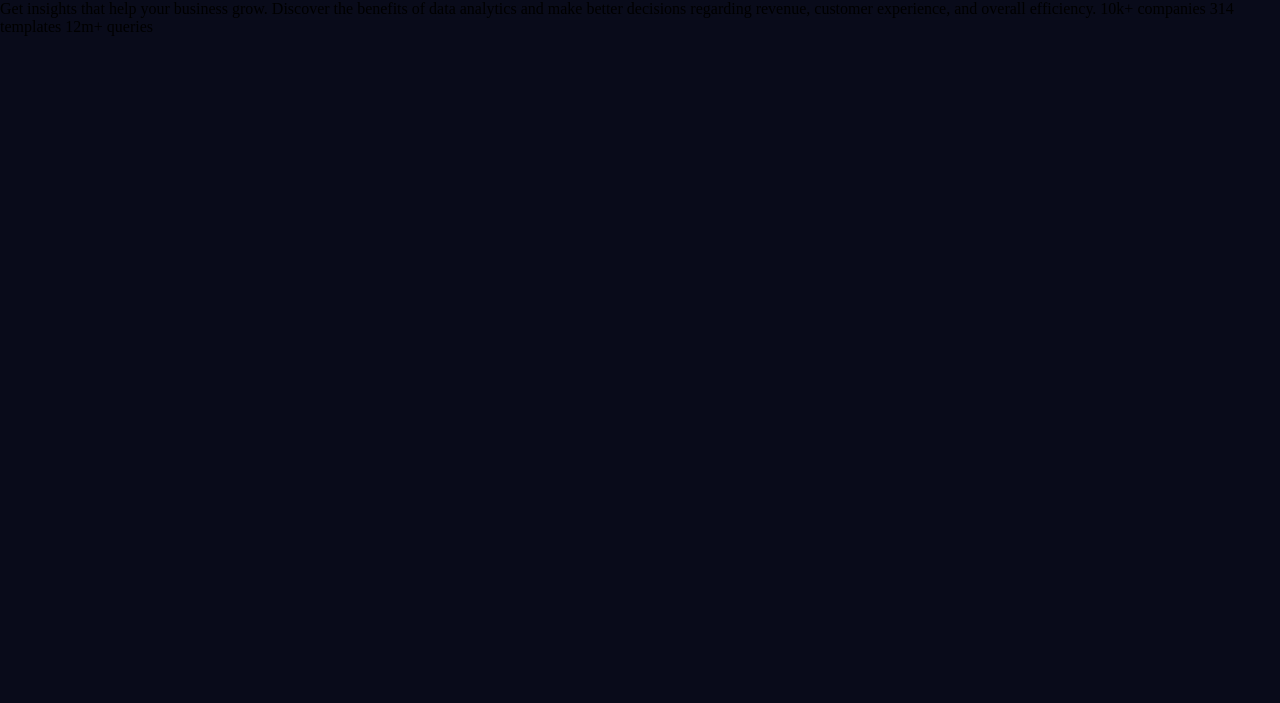
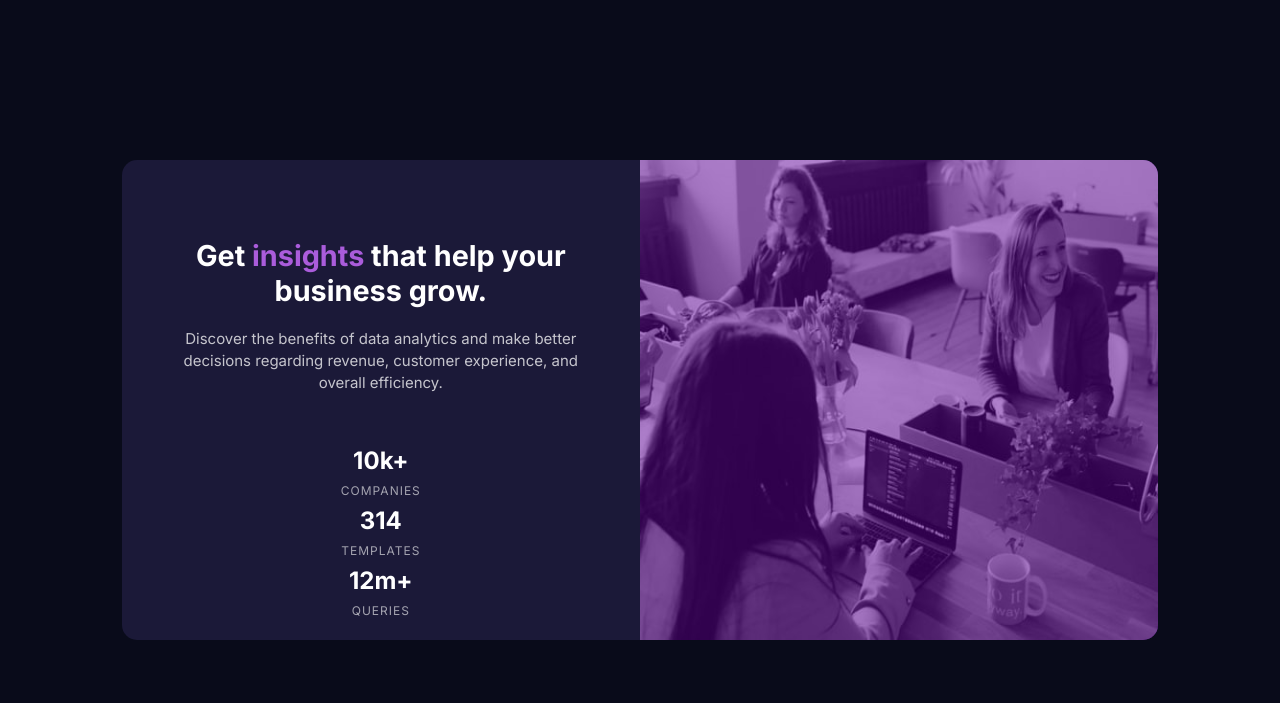
Before and after one commit to 7sbx7/frontendmentor-stats-preview-component, a plain HTML site: page index.html in a window 1280 px wide. Drawn offline with Linux system fonts and the light colour scheme.

Commit message:
first attempts

```diff
--- a/index.html
+++ b/index.html
@@ -14,10 +14,33 @@
   </head>
 
   <body>
-
-    <main></main>
-    Get insights that help your business grow. Discover the benefits of data
-    analytics and make better decisions regarding revenue, customer experience,
-    and overall efficiency. 10k+ companies 314 templates 12m+ queries
+    <main>
+      <div class="card">
+        <div class="img-div">
+          <img
+            class="image"
+            src="images/image-header-desktop.jpg"
+            alt="background image"
+          />
+        </div>
+        <div class="content">
+          <header>
+            <h1>
+              Get <span class="insights">insights</span> that help your business
+              grow.
+            </h1>
+            <p>
+              Discover the benefits of data analytics and make better decisions
+              regarding revenue, customer experience, and overall efficiency.
+            </p>
+          </header>
+          <section>
+            <p>10k+ <span>companies</span></p>
+            <p>314 <span>templates</span></p>
+            <p>12m+ <span>queries</span></p>
+          </section>
+        </div>
+      </div>
+    </main>
   </body>
 </html>
--- a/style.css
+++ b/style.css
@@ -7,10 +7,11 @@
   --very-dark-blue: hsl(233, 47%, 7%);
   --dark-desaturated-blue: hsl(244, 38%, 16%);
   --soft-violet: hsl(277, 64%, 61%);
+  --violet-overlay: hsl(277, 100%, 30%);
 
   --white: hsl(0, 0%, 100%);
-  --slightly-transparent-white: hsla(0, 0%, 100%, 0.75);
-  --slightly-transparent-white: hsla(0, 0%, 100%, 0.6);
+  --slightly-transparent-white-main: hsla(0, 0%, 100%, 0.75);
+  --slightly-transparent-white-stat: hsla(0, 0%, 100%, 0.6);
 
   --font-size: 15px;
 
@@ -26,3 +27,113 @@
 body {
   background-color: var(--very-dark-blue);
 }
+main {
+  width: 100%;
+  height: 100%;
+  margin: 15% auto;
+  display: flex;
+  justify-content: center;
+  align-items: center;
+}
+
+.card {
+  display: flex;
+  flex-direction: column;
+  justify-content: flex-start;
+  background-color: var(--dark-desaturated-blue);
+  width: 90%;
+  height: 80%;
+  border-radius: 15px;
+  overflow: hidden;
+}
+.img-div {
+  background: var(--violet-overlay);
+  overflow: hidden;
+}
+
+.image {
+  display: block;
+  height: 100%;
+  width: 100%;
+  opacity: 0.5;
+}
+
+.content {
+  padding: 5% 0;
+  box-sizing: border-box;
+  color: white;
+  display: flex;
+  align-items: center;
+  flex-direction: column;
+}
+
+header {
+  padding: 5% 0;
+  height: 50%;
+  width: 80%;
+  font-family: "Inter", sans-serif;
+  display: flex;
+  flex-direction: column;
+  justify-content: space-around;
+}
+header h1 {
+  font-size: 1.8rem;
+  text-align: center;
+  font-weight: 700;
+  margin-bottom: 5%;
+}
+header p {
+  text-align: center;
+  font-size: 15px;
+  line-height: 22px;
+  font-weight: 400;
+  color: var(--slightly-transparent-white-main);
+}
+.insights {
+  color: var(--soft-violet);
+}
+
+section {
+  padding: 5% 0;
+
+  text-align: center;
+  font-family: "Inter", sans-serif;
+}
+section p {
+  font-size: 1.5rem;
+  font-weight: 700;
+}
+section p span {
+  display: block;
+  text-transform: uppercase;
+  color: var(--slightly-transparent-white-stat);
+  font-size: 12px;
+  letter-spacing: 1px;
+  font-weight: 400;
+  padding: 10% 0;
+}
+
+@media (min-width: 1024px) {
+  main {
+    width: 90vw;
+    height: 75vh;
+    margin: 0;
+  }
+  body {
+    width: 100vw;
+    height: 100vh;
+    display: flex;
+    justify-content: center;
+    align-items: center;
+  }
+  .card {
+    display: flex;
+    flex-direction: row-reverse;
+  }
+  .img-div {
+    width: 50%;
+  }
+  .content {
+    width: 50%;
+  }
+}
```
